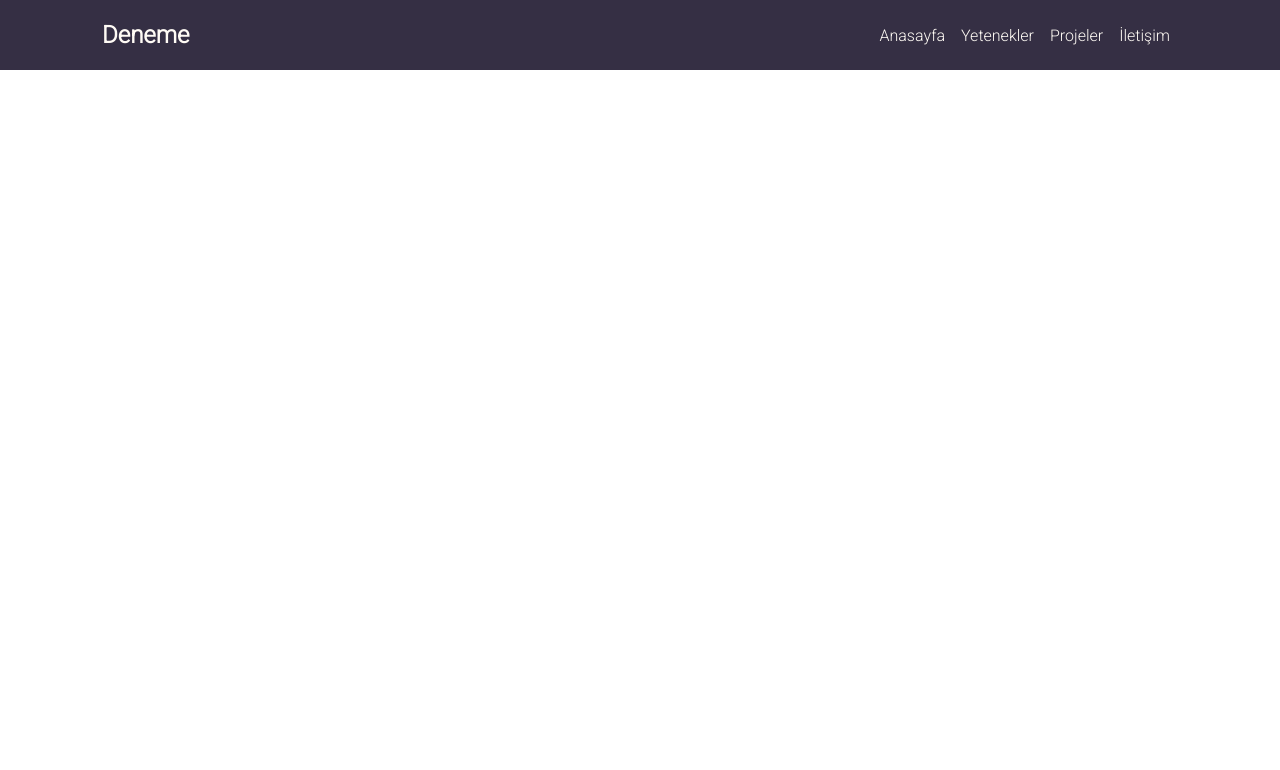
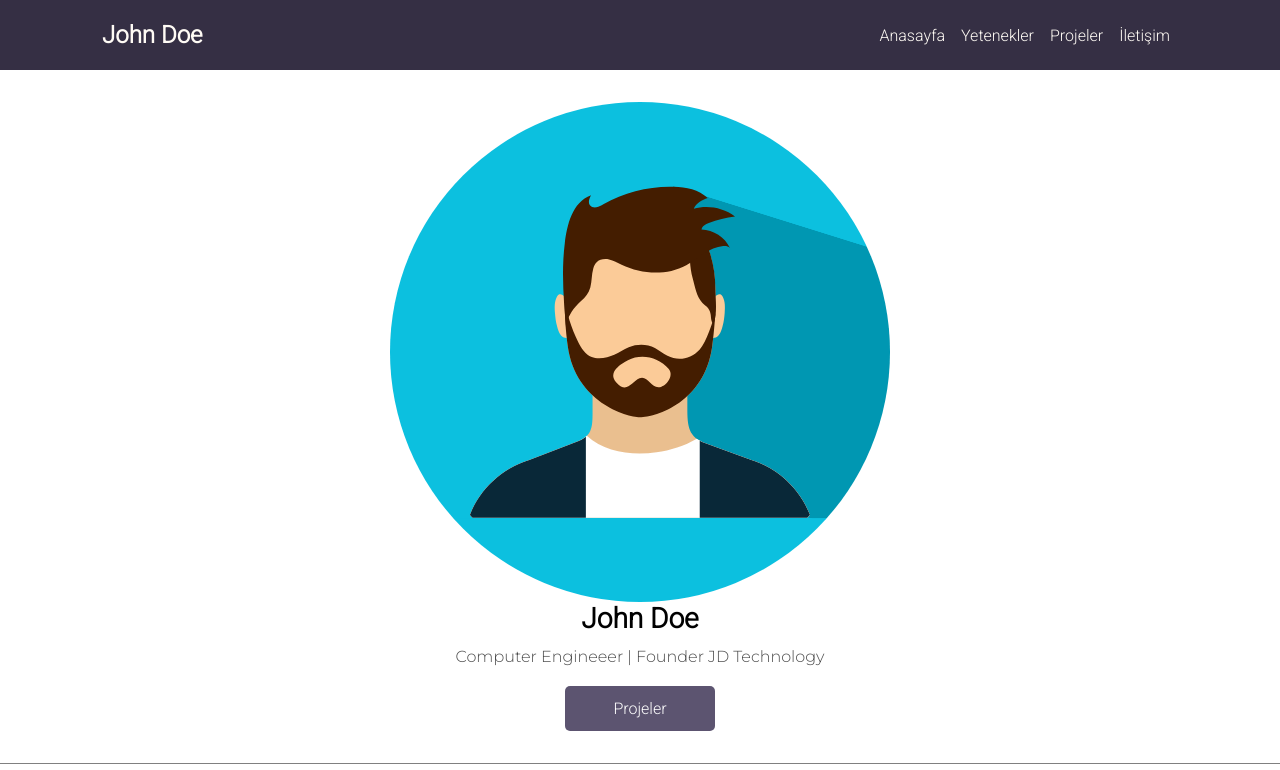
Before and after one commit to vehbiOzcan/Portfolio-Site-Template-1, a plain HTML site: page index.html in a window 1280 px wide. Drawn offline with Linux system fonts and the light colour scheme.

Commit message:
section home created

```diff
--- a/css/global.css
+++ b/css/global.css
@@ -17,6 +17,15 @@
     background-color: #FAF0E6;
 }
 
+/* ************* FONT-FAMILY *************** */
+
+.font-montserrat {
+    font-family: 'Montserrat', sans-serif;
+}
+
+.font-roboto {
+    font-family: 'Roboto', sans-serif
+}
 
 /* ************** TEXT **************** */
 
@@ -49,6 +58,30 @@
     font-size: 2rem;
 }
 
+/************ BUTTONS **************/
+
+.btn {
+    padding: 0.8rem 3rem;
+    border-radius: 5px;
+}
+
+.btn-dark {
+    background-color: #5C5470;
+    color: #fff;
+}
+
+.btn-dark:hover {
+    background-color: #fff;
+    color: #5C5470;
+    border: 0.5px solid #5C5470;
+    transition: all 0.2s ease-in;
+}
+
+.btn-block {
+    width: 100%;
+    text-align: center;
+}
+
 /* ************** CONTAINER ************** */
 
 .container {
--- a/css/main.css
+++ b/css/main.css
@@ -7,13 +7,12 @@
 html {
     font-family: 'Roboto', sans-serif;
 }
-h1 {
+
+a {
     color:#FFFBF5;
+    text-decoration: none;
 }
-a {
-    color:#FFFBF5
-}
-
+/* ******** NAVBAR ***********/
 #navbar {
     color:#FFFBF5;
     display: flex;
@@ -42,3 +41,40 @@ a {
 #navbar ul li a:hover {
     background-color: #5C5470;
 }
+
+/* ********** HOME SECTION ************* */
+
+#home {
+    display: flex;
+    flex-direction: column;
+    justify-content: center;
+    align-items: center;
+    padding: 2rem;
+    border-bottom: 1px solid gray;
+}
+
+#home img {
+    max-width: 100%;
+    height: auto;
+    border-radius: 100%;
+}
+
+#home .name h2{
+    margin-bottom: 0.75rem;
+}
+
+#home .name p{
+    font-family: 'Montserrat', sans-serif;
+    opacity: 0.7;
+}
+
+#home a {
+    margin-top: 1.25rem;
+}
+
+/* #home a:hover {
+    background-color: #fff;
+    color: #5C5470;
+    border: 0.5px solid #5C5470;
+    transition: all 0.2s ease-in;
+} */
--- a/index.html
+++ b/index.html
@@ -22,14 +22,14 @@
     <!-- Mobile -->
     <link rel="stylesheet" media="(max-width:500px)" href="css/mobile.css">
 
-    <title>Personal Website</title>
+    <title>John Doe</title>
 </head>
 
 <body>
     <header class="bg-night-grey-3">
         <div class="container">
             <nav id="navbar">
-                <h1 >Deneme</h1>
+                <h1 >John Doe</h1>
                 <ul>
                     <li><a href="#home">Anasayfa</a></li>
                     <li><a href="#skills">Yetenekler</a></li>
@@ -39,6 +39,18 @@
             </nav>
         </div>
     </header>
+
+    <section id="home">
+        <img src="assets/img/profile_img.png" alt="John Doe">
+
+        <div class="name">
+            <h2 class="heading-l text-center">John Doe</h2>
+            <p>Computer Engineeer | Founder JD Technology</p>
+        </div>
+
+        <a class="btn btn-dark" href="#project">Projeler</a>
+    </section>
+
 </body>
 
 </html>
```
Also changed, not shown: assets/img/profile_img.png (added).
